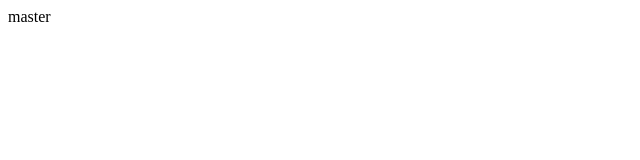
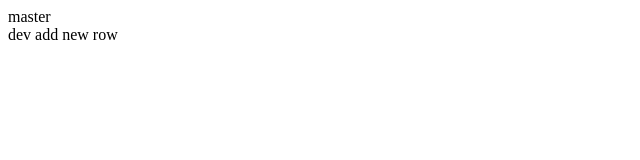
Before and after one commit to kisslife8/jqq, a plain HTML site: page index.html in a window 1280 px wide. Shown: the full height of the page, 0-640 px from the left. Drawn offline with Linux system fonts and the light colour scheme.

Commit message:
dev add new row

```diff
--- a/index.html
+++ b/index.html
@@ -6,6 +6,7 @@
 </head>
 <body>
 	<div>master</div>
+	<div>dev add new row</div>
 </body>
 <script>
 </script>
```
